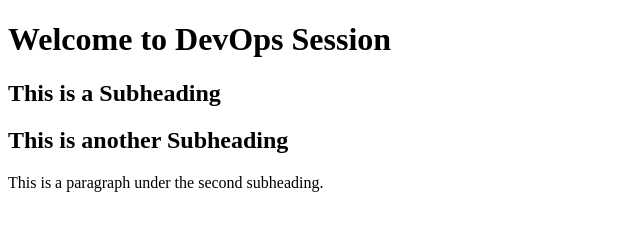
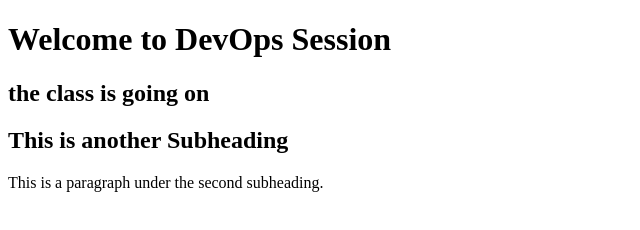
Before and after one commit to SreekanthJaladanki/git-practice-1, a plain HTML site: page index.html in a window 1280 px wide. Shown: the full height of the page, 0-640 px from the left. Drawn offline with Linux system fonts and the light colour scheme.

Commit message:
Modified the file

```diff
--- a/index.html
+++ b/index.html
@@ -7,7 +7,7 @@
 </head>
 <body>
     <h1>Welcome to DevOps Session</h1>
-    <h2>This is a Subheading</h2>
+    <h2>the class is going on</h2>
     <h2>This is another Subheading</h2>
     <p>This is a paragraph under the second subheading.</p>
     <script>
```
